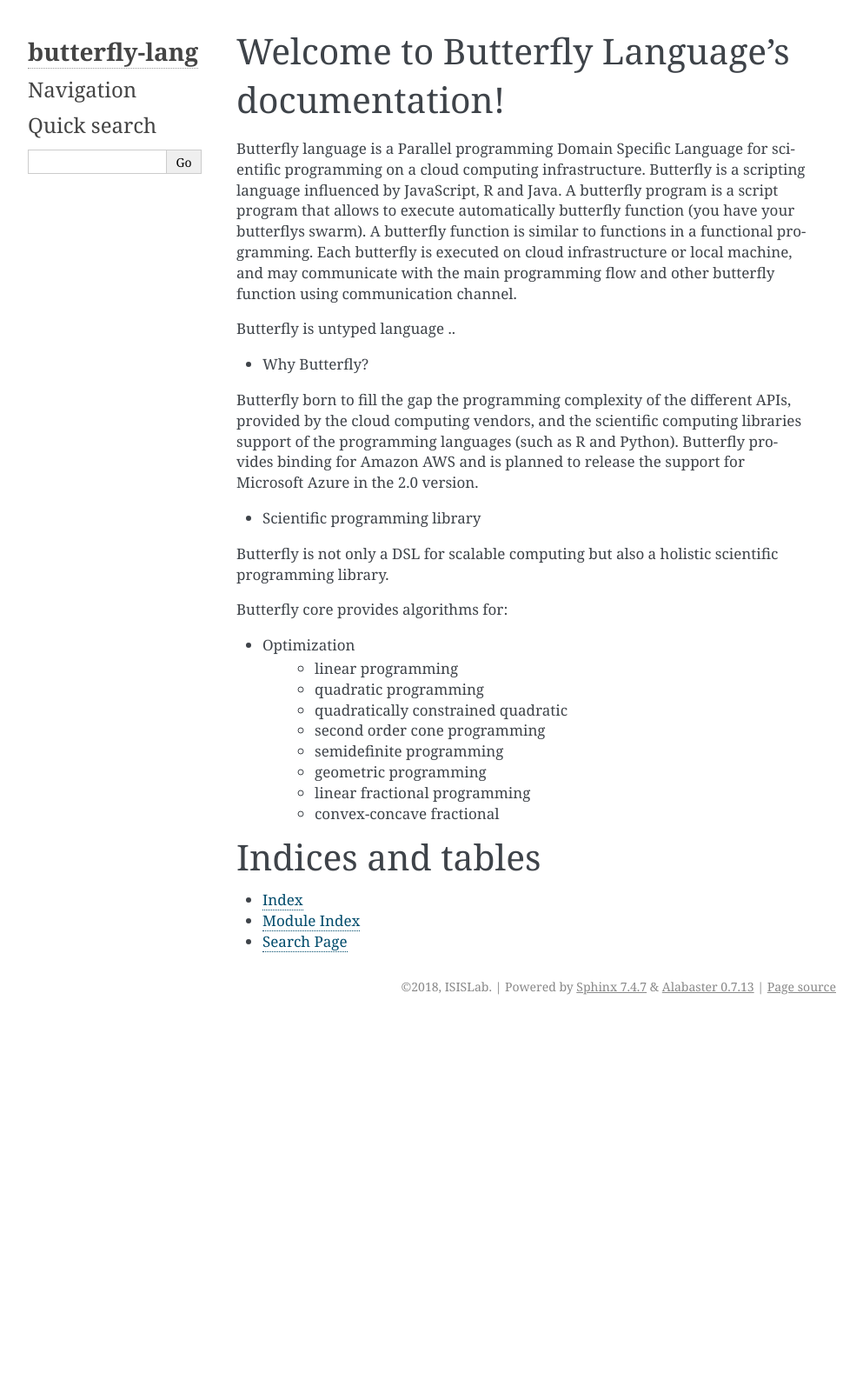
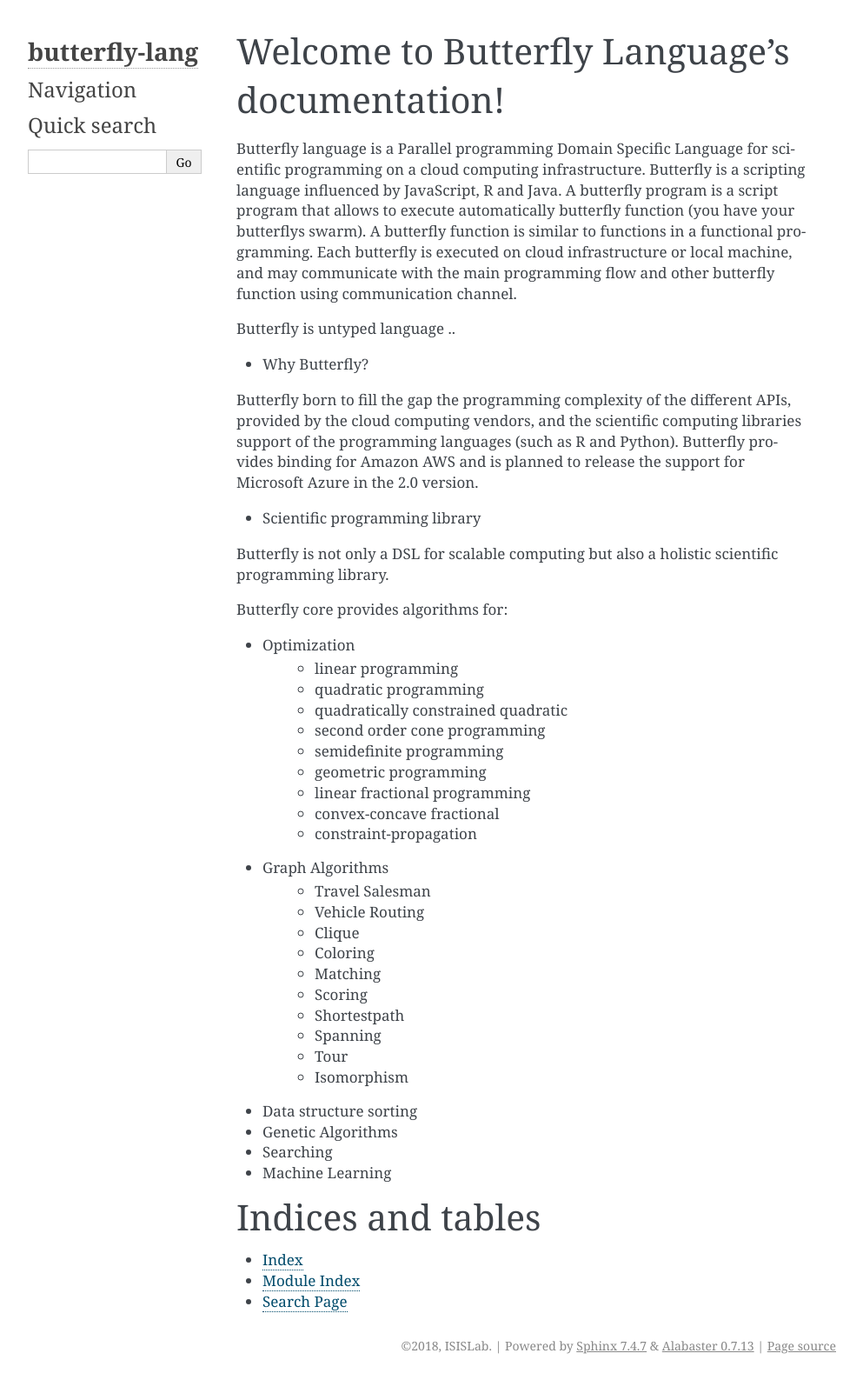
Before and after one commit to spagnuolocarmine/FLY-language, a Sphinx documentation site: the page built from docs/source/index.rst, in a window 1280 px wide. Shown: the whole page at 87% size, without its empty margins (148-1141 px from the left). Built offline with Sphinx 7.4.7, drawn with Linux system fonts in a browser that asks for light colours; before the commit the page ends 1174 px from its top, so only the background shows below that.

Commit message:
Update index.rst

```diff
--- a/docs/source/index.rst
+++ b/docs/source/index.rst
@@ -41,7 +41,22 @@ Butterfly core provides algorithms for:
    * geometric programming
    * linear fractional programming
    * convex-concave fractional
-
+   * constraint-propagation
+- Graph Algorithms
+   * Travel Salesman
+   * Vehicle Routing
+   * Clique
+   * Coloring
+   * Matching
+   * Scoring
+   * Shortestpath
+   * Spanning
+   * Tour
+   * Isomorphism
+- Data structure sorting
+- Genetic Algorithms
+- Searching
+- Machine Learning
 
 .. toctree::
    :maxdepth: 2
```
